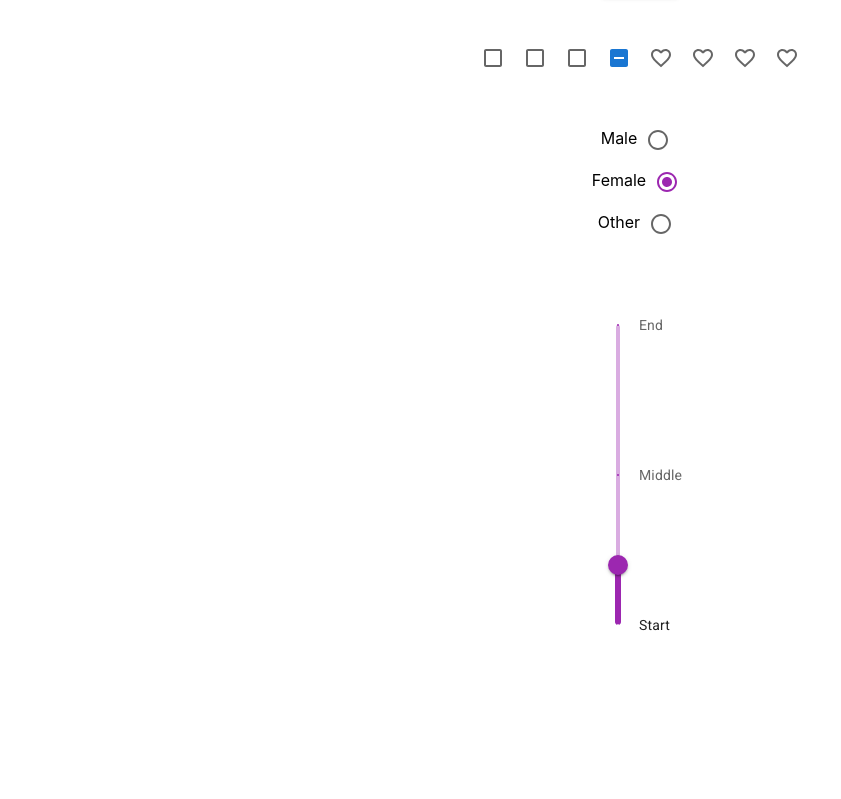
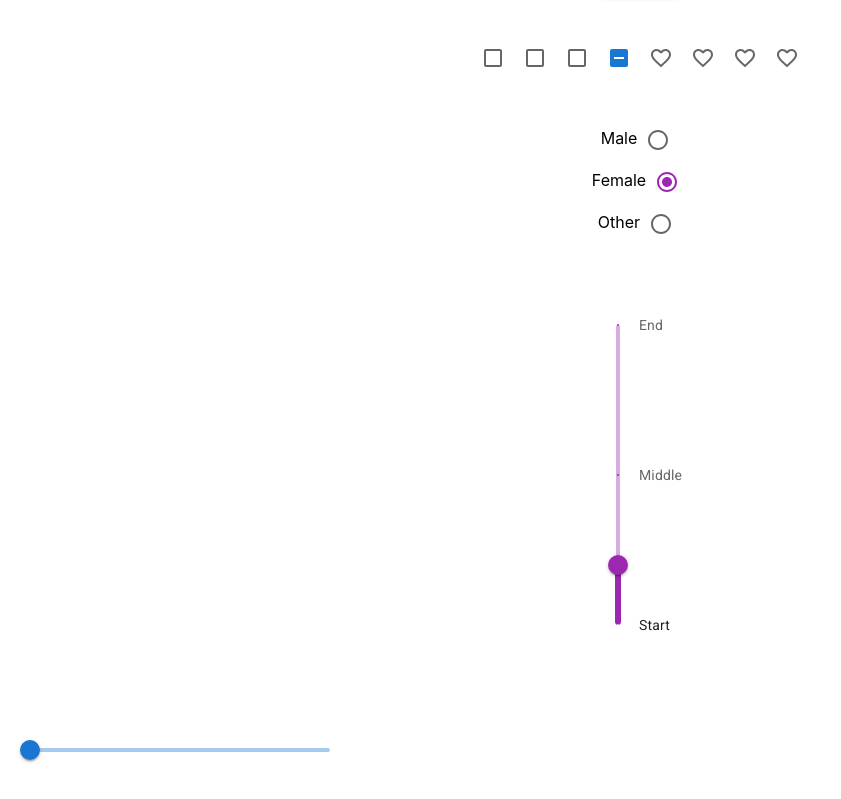
Before and after one commit to codewithzaman/Matrial_Ui_Tutorial, a React (Create React App) app: page / in a window 1280 px wide. Shown: the part 550-1349 px from the top of the page, without its empty margins (0-841 px from the left). Before the commit the page ends 1215 px from the top, so only its background shows below. Built offline with nearby package versions, Linux system fonts and the light colour scheme.

Commit message:
updated range Slider

```diff
--- a/src/App.js
+++ b/src/App.js
@@ -5,6 +5,7 @@ import ButtonsGroup from './ButtonsGroup';
 import Checkboxs from './Checkboxs';
 import RadioButtons from './RadioButtons';
 import Sliders from './Sliders';
+import RangeSliders from './RangeSliders';
 
 function App() {
   return (
@@ -19,6 +20,8 @@ function App() {
       <RadioButtons/>
       <br/> <br/>
       <Sliders/>
+      <br/> <br/>
+      <RangeSliders/>
         </div>
   );
 
--- a/src/RangeSliders.js
+++ b/src/RangeSliders.js
@@ -1,9 +1,10 @@
 import React from 'react'
+import { Slider } from '@mui/material'
 
 function RangeSliders() {
   return (
-    <div>
-
+    <div style={{width:300 , margin:30}}>
+      <Slider/>
     </div>
   )
 }
```
